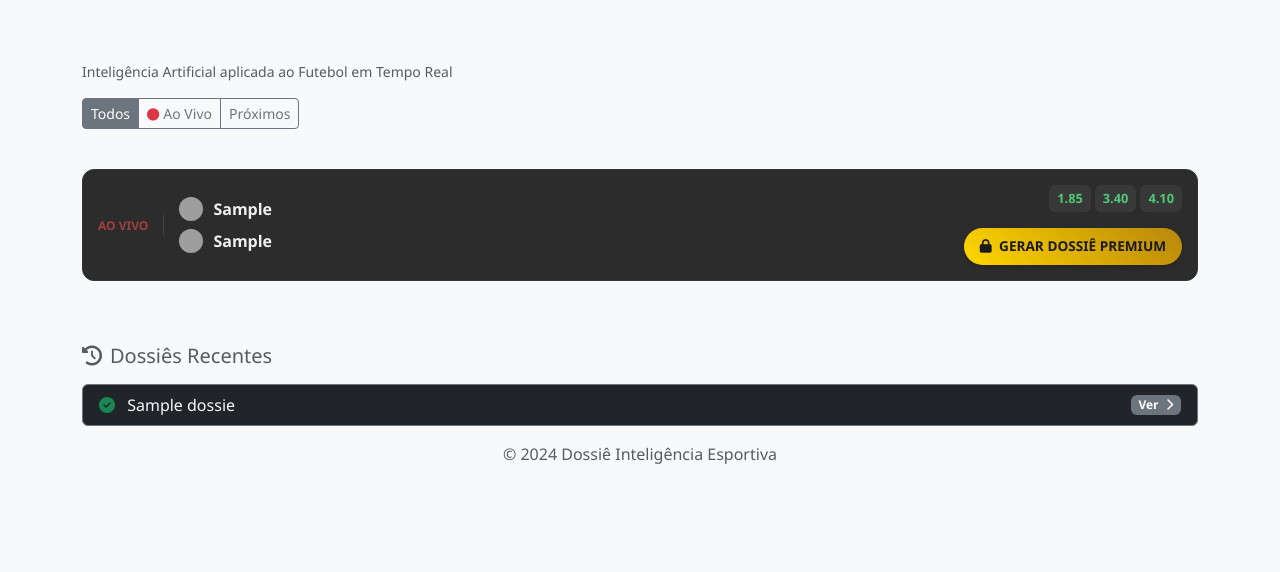
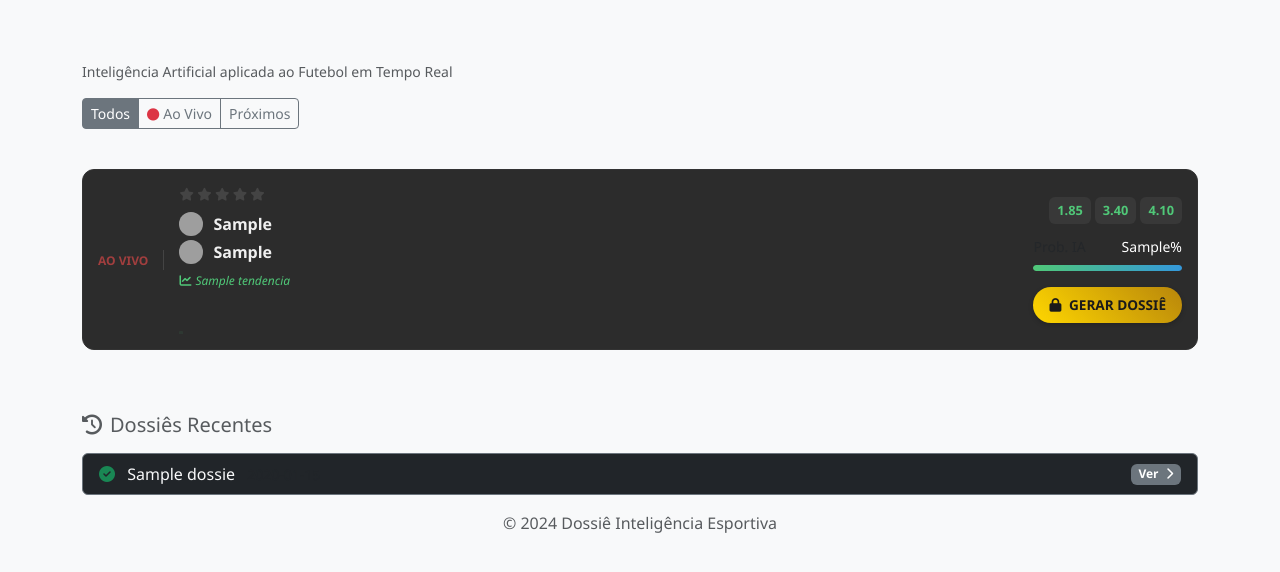
Before and after one commit to Pedrodomingos1/dossie-inteligencia-esportiva, a Python web app: template web/templates/index.html in a window 1280 px wide. Shown: the part 61-633 px from the top of the page. Run offline with Jinja, Linux system fonts and the light colour scheme; the template is opened without the code that fills it: most values are stand-ins (such as "Sample title", 1, 10 or a date in 2020); grey boxes are pictures that could not be loaded.

Commit message:
feat(ui): KPIs Avançados nos Cards (Probabilidade, Momentum, Confiança)
Co-authored-by: Pedrodomingos1 <211902687+Pedrodomingos1@users.noreply.github.com>

```diff
--- a/web/static/style.css
+++ b/web/static/style.css
@@ -209,3 +209,65 @@ body {
         text-align: center;
     }
 }
+
+/* KPIs Avançados (Probabilidade, Momentum, Confiança) */
+.confidence-stars {
+    color: #444;
+    font-size: 0.8rem;
+    margin-bottom: 4px;
+}
+
+.confidence-stars .fa-star.gold {
+    color: #ffd700;
+    text-shadow: 0 0 5px rgba(255, 215, 0, 0.5);
+}
+
+.glow-gold {
+    box-shadow: 0 0 15px rgba(255, 215, 0, 0.15) !important;
+    border-color: rgba(255, 215, 0, 0.4) !important;
+}
+
+.trend-text {
+    font-size: 0.75rem;
+    font-style: italic;
+    color: var(--accent-color);
+    margin-top: 4px;
+    display: block;
+}
+
+.probability-container {
+    width: 100%;
+    height: 6px;
+    background-color: #333;
+    border-radius: 3px;
+    margin-top: 8px;
+    overflow: hidden;
+    position: relative;
+}
+
+.probability-fill {
+    height: 100%;
+    background: linear-gradient(90deg, var(--accent-color), #3498db);
+    border-radius: 3px;
+}
+
+.momentum-chart {
+    display: flex;
+    align-items: flex-end;
+    gap: 2px;
+    height: 30px;
+    margin-top: 10px;
+    opacity: 0.8;
+}
+
+.momentum-bar {
+    width: 4px;
+    background-color: var(--accent-color);
+    border-radius: 1px 1px 0 0;
+    transition: height 0.3s;
+}
+
+/* Ajustes no Card para acomodar KPIs */
+.sofa-card .teams-container {
+    gap: 4px;
+}
--- a/web/templates/index.html
+++ b/web/templates/index.html
@@ -20,7 +20,7 @@
     <div class="col-12" id="games-container">
         {% if jogos %}
             {% for jogo in jogos %}
-                <div class="sofa-card" data-status="{{ jogo.status }}">
+                <div class="sofa-card {% if jogo.confianca == 5 %}glow-gold{% endif %}" data-status="{{ jogo.status }}">
                     <div class="match-info">
                         <div class="match-time">
                             {% if jogo.status == 'live' %}
@@ -30,6 +30,13 @@
                             {% endif %}
                         </div>
                         <div class="teams-container">
+                            <!-- Selo de Confiança -->
+                            <div class="confidence-stars" title="Confiança IA: {{ jogo.confianca }}/5">
+                                {% for i in range(5) %}
+                                    <i class="fas fa-star {% if i < jogo.confianca %}gold{% endif %}"></i>
+                                {% endfor %}
+                            </div>
+
                             <div class="team-row">
                                 <img src="https://ui-avatars.com/api/?name={{ jogo.homeTeam }}&background=333&color=fff&length=2" class="team-logo" alt="{{ jogo.homeTeam }}">
                                 <span class="team-name">{{ jogo.homeTeam }}</span>
@@ -38,18 +45,43 @@
                                 <img src="https://ui-avatars.com/api/?name={{ jogo.awayTeam }}&background=333&color=fff&length=2" class="team-logo" alt="{{ jogo.awayTeam }}">
                                 <span class="team-name">{{ jogo.awayTeam }}</span>
                             </div>
+
+                            <!-- Métricas de Tendência e Momentum -->
+                            {% if jogo.tendencia %}
+                                <span class="trend-text"><i class="fas fa-chart-line me-1"></i>{{ jogo.tendencia }}</span>
+                            {% endif %}
+
+                            {% if jogo.momentum %}
+                                <div class="momentum-chart" title="Pressão de Ataque (Momentum)">
+                                    {% for valor in jogo.momentum %}
+                                        <div class="momentum-bar" style="height: {{ valor }}%; opacity: {{ loop.index / 10 }};"></div>
+                                    {% endfor %}
+                                </div>
+                            {% endif %}
                         </div>
                     </div>
 
-                    <div class="d-flex flex-column align-items-end gap-2">
-                        <!-- Odds Fictícias para Visual -->
-                        <div class="d-flex gap-1 mb-2 d-none d-md-flex">
+                    <div class="d-flex flex-column align-items-end gap-2" style="min-width: 140px;">
+                        <!-- Odds e Probabilidade -->
+                        <div class="d-flex gap-1 mb-1 d-none d-md-flex">
                             <span class="odds-badge" title="Vitória Casa">1.85</span>
                             <span class="odds-badge" title="Empate">3.40</span>
                             <span class="odds-badge" title="Vitória Fora">4.10</span>
                         </div>
+
+                        <!-- Barra de Probabilidade Real -->
+                        <div class="w-100 mb-2">
+                            <div class="d-flex justify-content-between small text-muted">
+                                <span>Prob. IA</span>
+                                <span class="text-white">{{ jogo.probabilidade_ia }}%</span>
+                            </div>
+                            <div class="probability-container">
+                                <div class="probability-fill" style="width: {{ jogo.probabilidade_ia }}%;"></div>
+                            </div>
+                        </div>
+
                         <a href="{{ url_for('principal.gerar_dossie', id_evento=jogo.id, nome_jogo=jogo.nome) }}" class="btn-premium">
-                            <i class="fas fa-lock me-1"></i> Gerar Dossiê Premium
+                            <i class="fas fa-lock me-1"></i> Gerar Dossiê
                         </a>
                     </div>
                 </div>
```
Also changed, not shown: services/raspagem.py (+25 -8 lines), test_app.py (+13 -1 lines), dossie.db.
